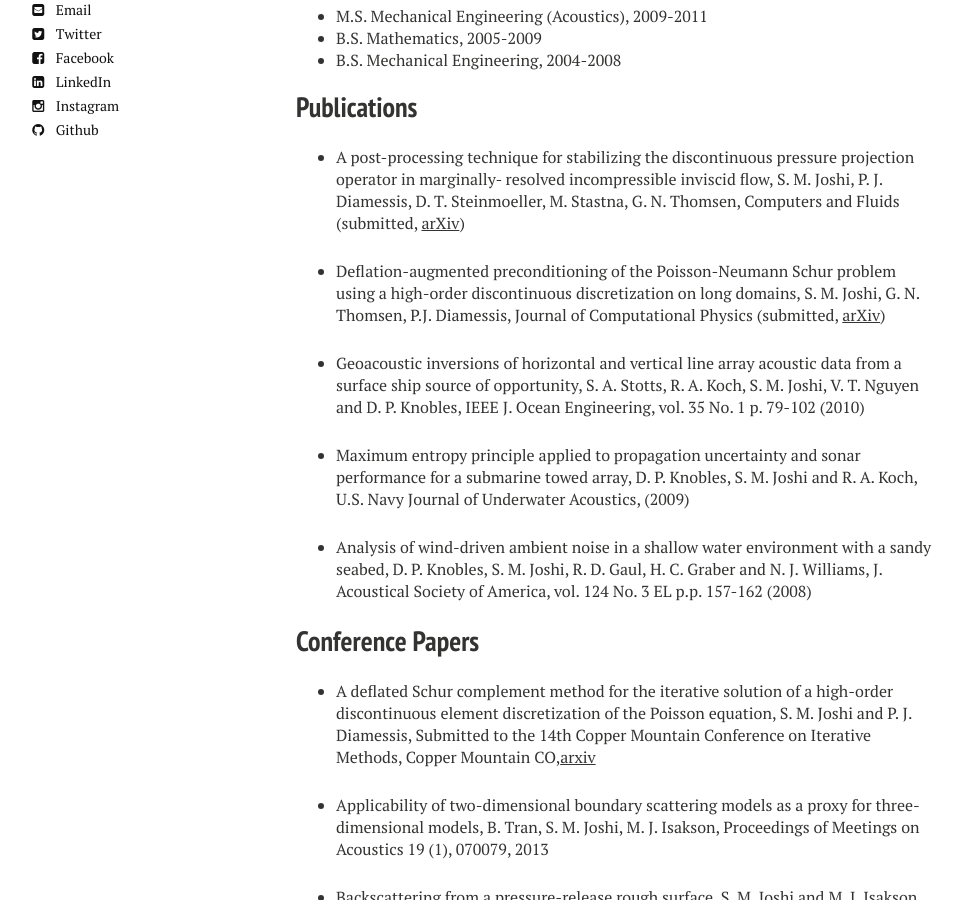
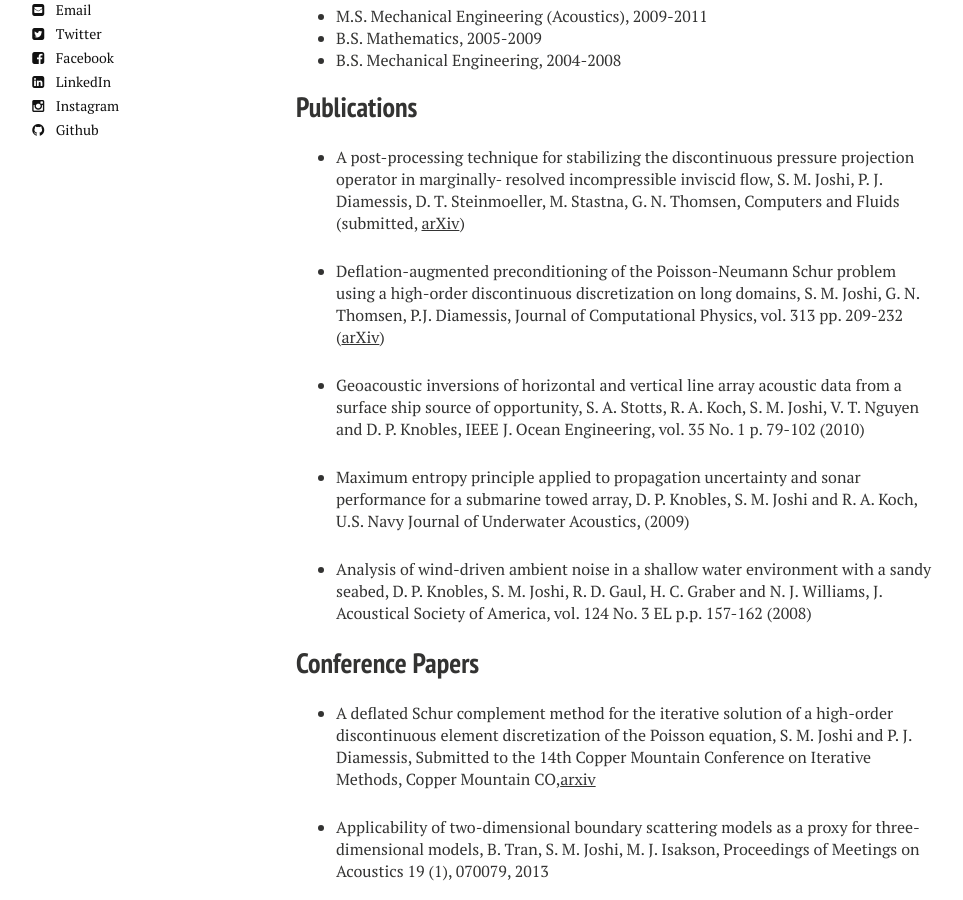
Before and after one commit to aledlie/Homage, a Jekyll site: the page built from vita/index.md, in a window 1280 px wide and 900 px high, scrolled down 511 px. Shown: the whole window, without its empty margins (24-987 px from the left). Built offline with Jekyll 4.4.1, drawn with Linux system fonts in a browser that asks for light colours; nearby versions of some CDN libraries.

Commit message:
Updated CV to reflect JCP publication.

```diff
--- a/vita/index.md
+++ b/vita/index.md
@@ -26,7 +26,7 @@ image:
 
 + A post-processing technique for stabilizing the discontinuous pressure projection operator in marginally- resolved incompressible inviscid flow, S. M. Joshi, P. J. Diamessis, D. T. Steinmoeller, M. Stastna, G. N. Thomsen, Computers and Fluids (submitted, [arXiv](http://arxiv.org/abs/1512.01755))
 
-+ Deflation-augmented preconditioning of the Poisson-Neumann Schur problem using a high-order discontinuous discretization on long domains, S. M. Joshi, G. N. Thomsen, P.J. Diamessis, Journal of Computational Physics (submitted, [arXiv](http://arxiv.org/abs/1512.01756))
++ Deflation-augmented preconditioning of the Poisson-Neumann Schur problem using a high-order discontinuous discretization on long domains, S. M. Joshi, G. N. Thomsen, P.J. Diamessis, Journal of Computational Physics, vol. 313 pp. 209-232 ([arXiv](http://arxiv.org/abs/1512.01756))
 
 + Geoacoustic inversions of horizontal and vertical line array acoustic data from a surface ship source of opportunity, S. A. Stotts, R. A. Koch, S. M. Joshi, V. T. Nguyen and D. P. Knobles, IEEE J. Ocean Engineering, vol. 35 No. 1 p. 79-102 (2010)
 
```
Also changed, not shown: 6 other files.
